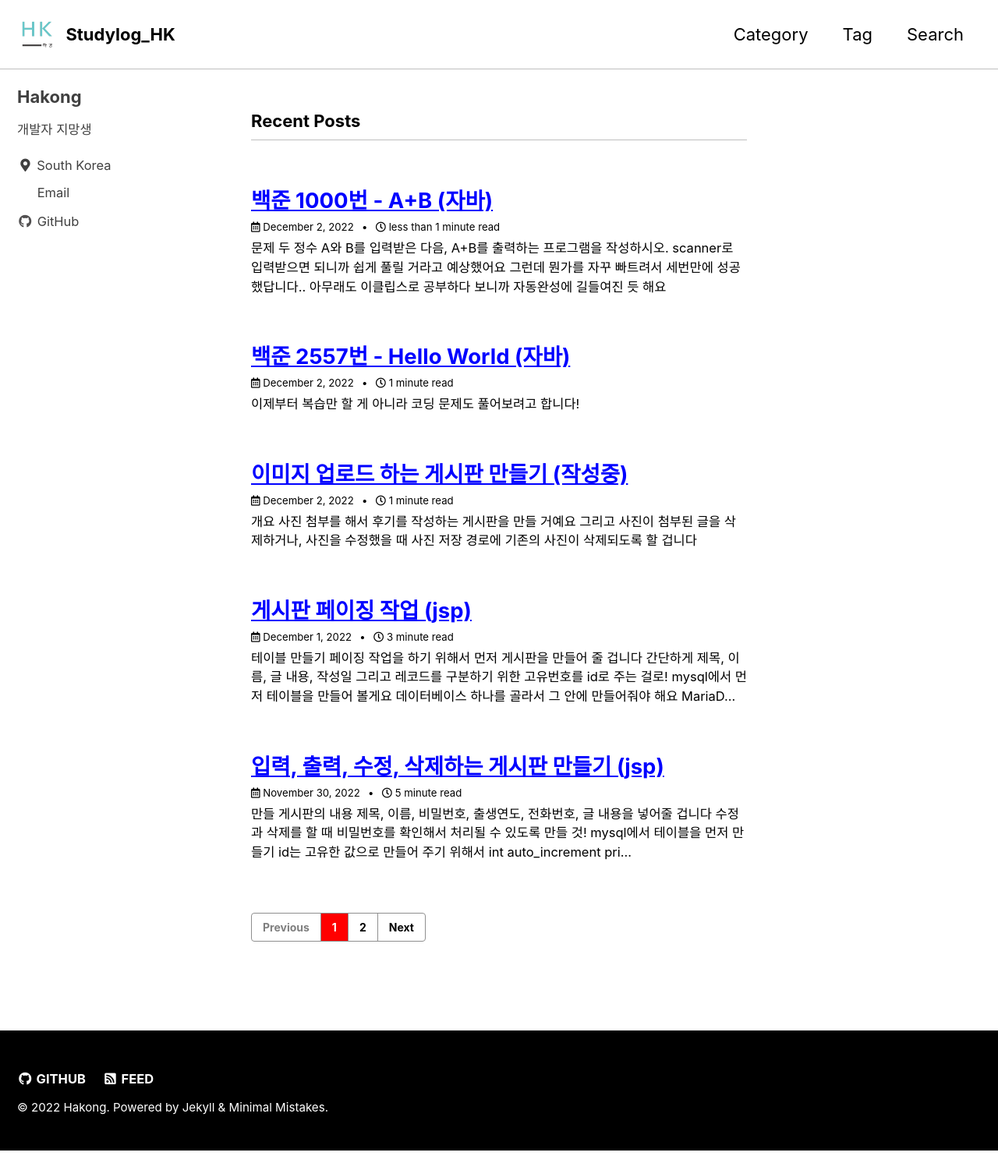
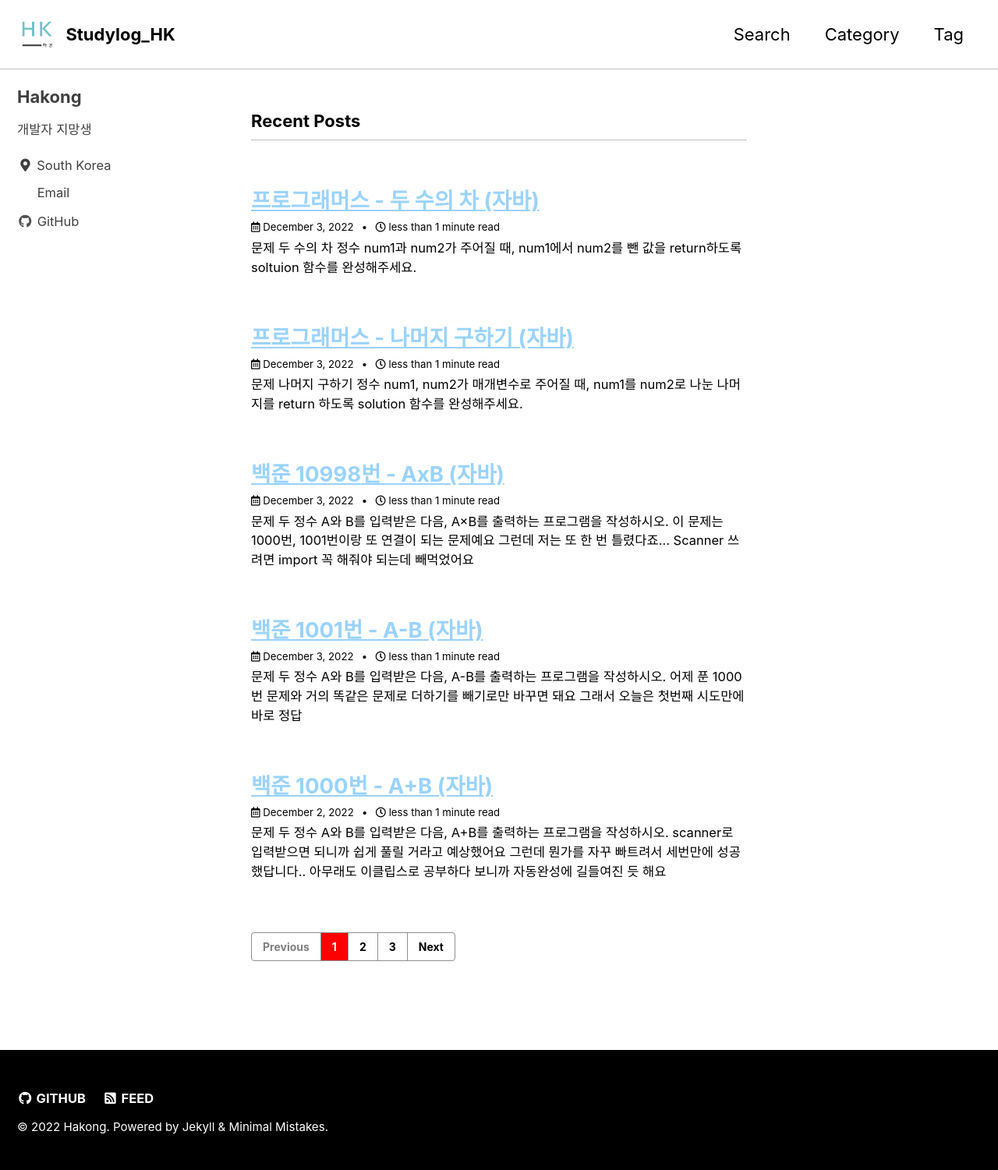
Before and after one commit to xxxjoyxxx/xxxjoyxxx.github.io, a Jekyll site: the page built from index.html, in a window 1280 px wide. Shown: the whole page at 78% size. Built offline with Jekyll 4.4.1, drawn with Linux system fonts in a browser that asks for light colours; cached includes are drawn as plain includes; some web fonts are replaced; the list of posts is cut into pages by our own code; before the commit the page ends 1476 px from its top, so only the background shows below that.

Commit message:
study + setting

````diff
--- a/_data/navigation.yml
+++ b/_data/navigation.yml
@@ -1,11 +1,11 @@
 # main links
 main:
+  - title: "Search"
+    url: /search/
   - title: "Category"
     url: /categories/
   - title: "Tag"
     url: /tags/
-  - title: "Search"
-    url: /search/
 
   # - title: "About"
   #   url: https://mmistakes.github.io/minimal-mistakes/about/
--- /dev/null
+++ b/_posts/2022-12-03-1203test.md
@@ -0,0 +1,28 @@
+---
+layout: single
+title: 백준 1001번 - A-B (자바)
+categories: Coding_Test
+tag: [JAVA, 백준]
+toc: true
+author_profile: false
+---
+
+#### 문제
+두 정수 A와 B를 입력받은 다음, A-B를 출력하는 프로그램을 작성하시오. <br/><br/>
+어제 푼 1000번 문제와 거의 똑같은 문제로 더하기를 빼기로만 바꾸면 돼요<br/>
+그래서 오늘은 첫번째 시도만에 바로 정답
+<br/><br/>
+
+#### 정답!
+```java
+import java.util.*;
+public class Main {
+    public static void main (String[] args) {
+        Scanner sc=new Scanner(System.in);
+        int a=sc.nextInt();
+        int b=sc.nextInt();
+
+        System.out.println(a-b);
+    }
+}
+```
--- /dev/null
+++ b/_posts/2022-12-03-1203test2.md
@@ -0,0 +1,44 @@
+---
+layout: single
+title: 백준 10998번 - AxB (자바)
+categories: Coding_Test
+tag: [JAVA, 백준]
+toc: true
+author_profile: false
+---
+
+#### 문제
+두 정수 A와 B를 입력받은 다음, A×B를 출력하는 프로그램을 작성하시오.
+<br/><br/>
+이 문제는 1000번, 1001번이랑 또 연결이 되는 문제예요<br/>
+그런데 저는 또 한 번 틀렸다죠...<br/>
+Scanner 쓰려면 import 꼭 해줘야 되는데 빼먹었어요
+<br/><br/>
+
+#### 첫번째 풀이
+```java
+public class Main {
+    public static void main(String[] args) {
+        Scanner sc=new Scanner(System.in);
+        int a=sc.nextInt();
+        int b=sc.nextInt();
+
+        System.out.println(a*b);
+    }
+}
+```
+<br/><br/>
+
+#### 정답!
+```java
+import java.util.*;
+public class Main {
+    public static void main (String[] args) {
+        Scanner sc=new Scanner(System.in);
+        int a=sc.nextInt();
+        int b=sc.nextInt();
+
+        System.out.println(a*b);
+    }
+}
+```
--- /dev/null
+++ b/_posts/2022-12-03-1203test3.md
@@ -0,0 +1,42 @@
+---
+layout: single
+title: 프로그래머스 - 나머지 구하기 (자바)
+categories: Coding_Test
+tag: [JAVA, Programmers]
+toc: true
+author_profile: false
+---
+
+#### 문제
+**나머지 구하기** <br/>
+정수 num1, num2가 매개변수로 주어질 때, num1를 num2로 나눈 나머지를 return 하도록 solution 함수를 완성해주세요. <br/><br/>
+
+**제한사항** <br/>
+0 < num1 ≤ 100 <br/>
+0 < num2 ≤ 100
+<br/><br/>
+
+**입출력 예** <br/>
+|num1|num2|result|
+|:---:|:---:|:---:|
+|3|2|1|
+|10|5|0|
+<br/><br/>
+
+입출력 예 설명<br/>
+입출력 예 #1
+ * num1이 3, num2가 2이므로 3을 2로 나눈 나머지 1을 return 합니다.
+<br/><br/>
+입출력 예 #2
+ * num1이 10, num2가 5이므로 10을 5로 나눈 나머지 0을 return 합니다.
+<br/><br/>
+
+#### 내 풀이
+```java
+class Solution {
+    public int solution(int num1, int num2) {
+        return num1%num2;
+    }
+}
+```
+나머지 연산자가 % 라서 그냥 저렇게 했더니 성공했다(약간 어리둥절)
--- /dev/null
+++ b/_posts/2022-12-03-1203test4.md
@@ -0,0 +1,42 @@
+---
+layout: single
+title: 프로그래머스 - 두 수의 차 (자바)
+categories: Coding_Test
+tag: [JAVA, Programmers]
+toc: true
+author_profile: false
+---
+
+#### 문제
+**두 수의 차** <br/>
+정수 num1과 num2가 주어질 때, num1에서 num2를 뺀 값을 return하도록 soltuion 함수를 완성해주세요. <br/><br/>
+
+**제한사항**
+ * -50000 ≤ num1 ≤ 50000
+ * -50000 ≤ num2 ≤ 50000
+<br/><br/>
+
+**입출력 예**
+|num1|num2|result|
+|:---:|:---:|:---:|
+|2|3|-1|
+|100|2|98|
+<br/><br/>
+
+입출력 예 설명 <br/>
+입출력 예 #1
+ * num1이 2이고 num2가 3이므로 2 - 3 = -1을 return합니다.
+입출력 예 #2
+ * num1이 100이고 num2가 2이므로 100 - 2 = 98을 return합니다.
+<br><br/>
+
+#### 내 풀이
+```java
+class Solution {
+    public int solution(int num1, int num2) {
+        int answer = num1-num2;
+        return answer;
+    }
+}
+```
+빼기 연산자를 사용해서 답을 리턴해줬어요
--- a/assets/css/main.scss
+++ b/assets/css/main.scss
@@ -5,5 +5,6 @@ search: false
 
 @charset "utf-8";
 
+$link-color: rgba(141, 205, 250, 0.885);
 @import "minimal-mistakes/skins/{{ site.minimal_mistakes_skin | default: 'default' }}"; // skin
 @import "minimal-mistakes"; // main partials
````
